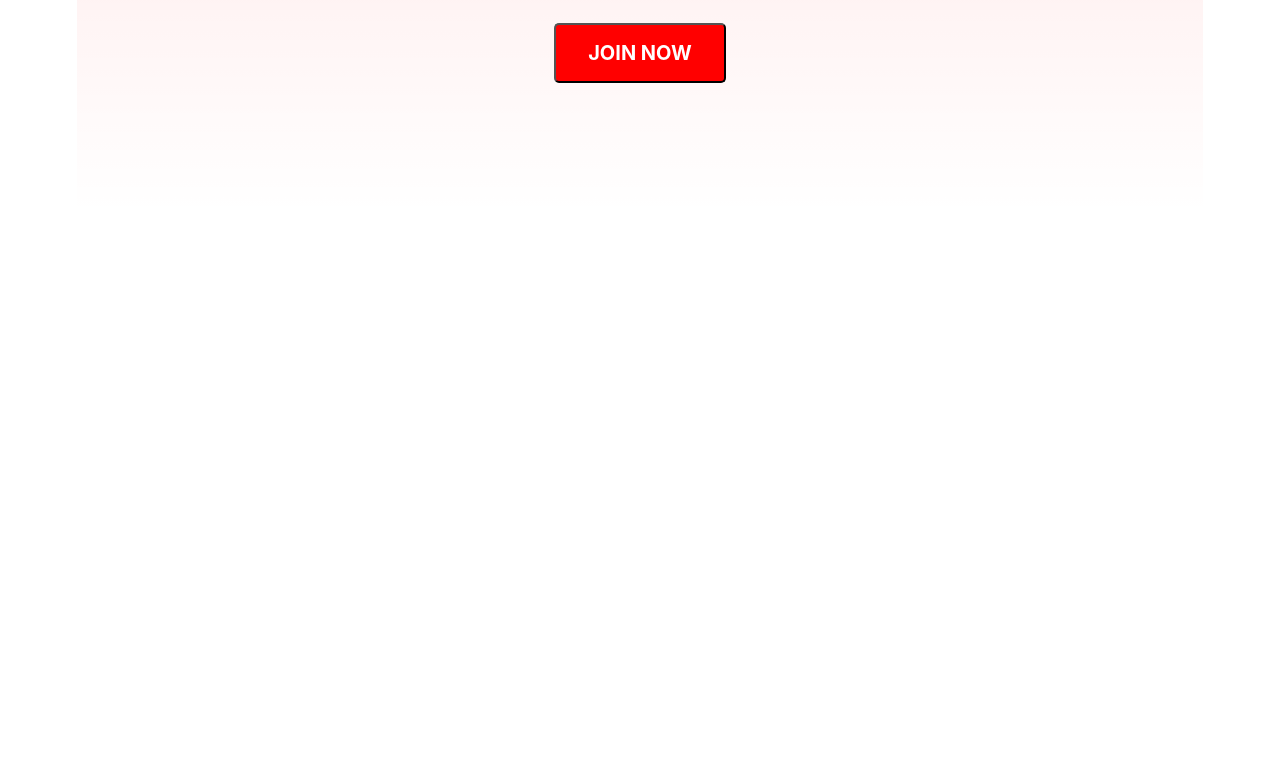
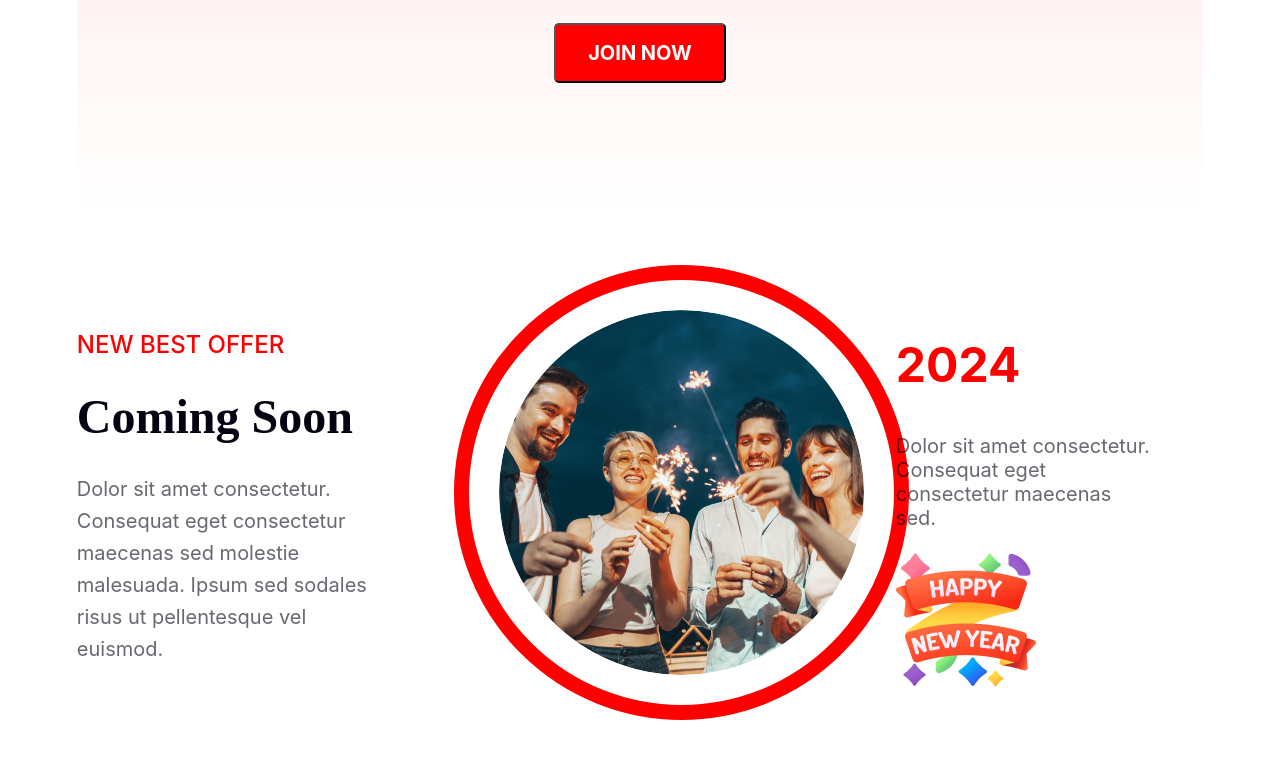
Before and after one commit to AhesanToha/new-year, a plain HTML site: page index.html in a window 1280 px wide. Shown: the part 2677-3435 px from the top of the page. Before the commit the page ends 2892 px from the top, so only its background shows below. Drawn offline with Linux system fonts and the light colour scheme.

Commit message:
offer coming soon section added

```diff
--- a/index.html
+++ b/index.html
@@ -50,6 +50,29 @@
         </h2>
         <button class="booking-btn">JOIN NOW</button>
       </section>
+
+      <!-- Offer coming soon section -->
+      <section class="offer-container">
+        <div class="offer offer-1">
+          <h3 class="best-offer">New best offer</h3>
+          <h2 class="coming-soon">Coming Soon</h2>
+          <p class="offer-description">
+            Dolor sit amet consectetur. Consequat eget consectetur maecenas sed
+            molestie malesuada. Ipsum sed sodales risus ut pellentesque vel
+            euismod.
+          </p>
+        </div>
+        <div class="offer offer-2">
+          <img src="resources/Ellipse 1.png" alt="" />
+        </div>
+        <div class="offer offer-3">
+          <h1 class="year">2024</h1>
+          <p class="year-description">
+            Dolor sit amet consectetur. Consequat eget consectetur maecenas sed.
+          </p>
+          <img src="resources/Group 96.png" alt="" class="year-sticker">
+        </div>
+      </section>
     </main>
   </body>
 </html>
--- a/style.css
+++ b/style.css
@@ -129,3 +129,54 @@ body {
   padding: 16px 32px;
   border-radius: 5px;
 }
+
+/* Offer coming soon section styles */
+.offer-container {
+  display: flex;
+  width: 88%;
+  margin: 50px auto;
+  justify-content: space-between;
+  align-items: center;
+  gap: 70px;
+}
+.offer {
+  width: 33%;
+}
+.offer-1 {
+  color: rgba(7, 2, 17, 0.6);
+  font-family: Inter;
+  font-size: 20px;
+  font-weight: 400;
+  line-height: 32px; /* 160% */
+}
+.best-offer {
+  color: #f00;
+  font-family: Inter;
+  font-size: 24px;
+  font-weight: 500;
+  text-transform: uppercase;
+}
+.coming-soon {
+  color: #070211;
+  font-family: Merriweather;
+  font-size: 48px;
+  font-weight: 900;
+  text-transform: capitalize;
+}
+.offer-2 img {
+  border: 15px solid red;
+  border-radius: 50%;
+  padding: 30px;
+}
+.year {
+  color: #f00;
+  font-family: Inter;
+  font-size: 48px;
+  font-weight: 700;
+}
+.year-description {
+  color: rgba(7, 2, 17, 0.6);
+  font-family: Inter;
+  font-size: 20px;
+  padding-right: 50px;
+}
```
